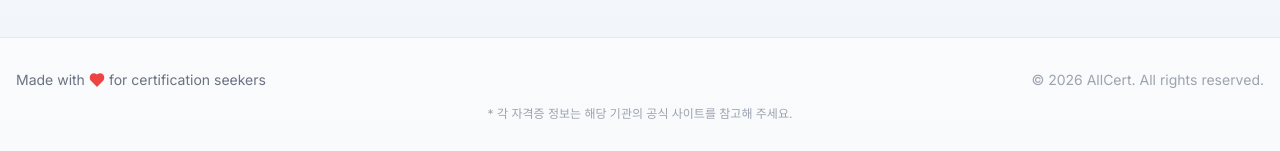
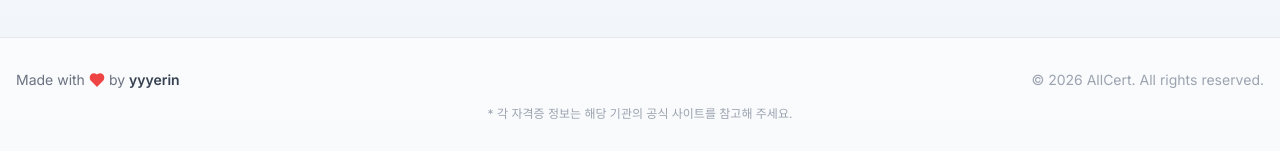
Before and after one commit to hyr0208/AllCert, a React (Vite) app: page / in a window 1280 px wide. Shown: the part 646-797 px from the top of the page. Built offline with nearby package versions, Linux system fonts and the light colour scheme; no server answers; the database is empty.

Commit message:
refactor: footer 만든이 추가

```diff
--- a/src/components/Footer.tsx
+++ b/src/components/Footer.tsx
@@ -6,8 +6,8 @@
       <div className="max-w-7xl mx-auto px-4">
         <div className="flex flex-col md:flex-row items-center justify-between gap-4">
           <p className="text-gray-500 text-sm flex items-center gap-1">
-            Made with <Heart className="w-4 h-4 text-red-500 fill-red-500" />{" "}
-            for certification seekers
+            Made with <Heart className="w-4 h-4 text-red-500 fill-red-500" /> by{" "}
+            <span className="font-semibold text-gray-700">yyyerin</span>
           </p>
           <p className="text-gray-400 text-sm">
             © {new Date().getFullYear()} AllCert. All rights reserved.
```
